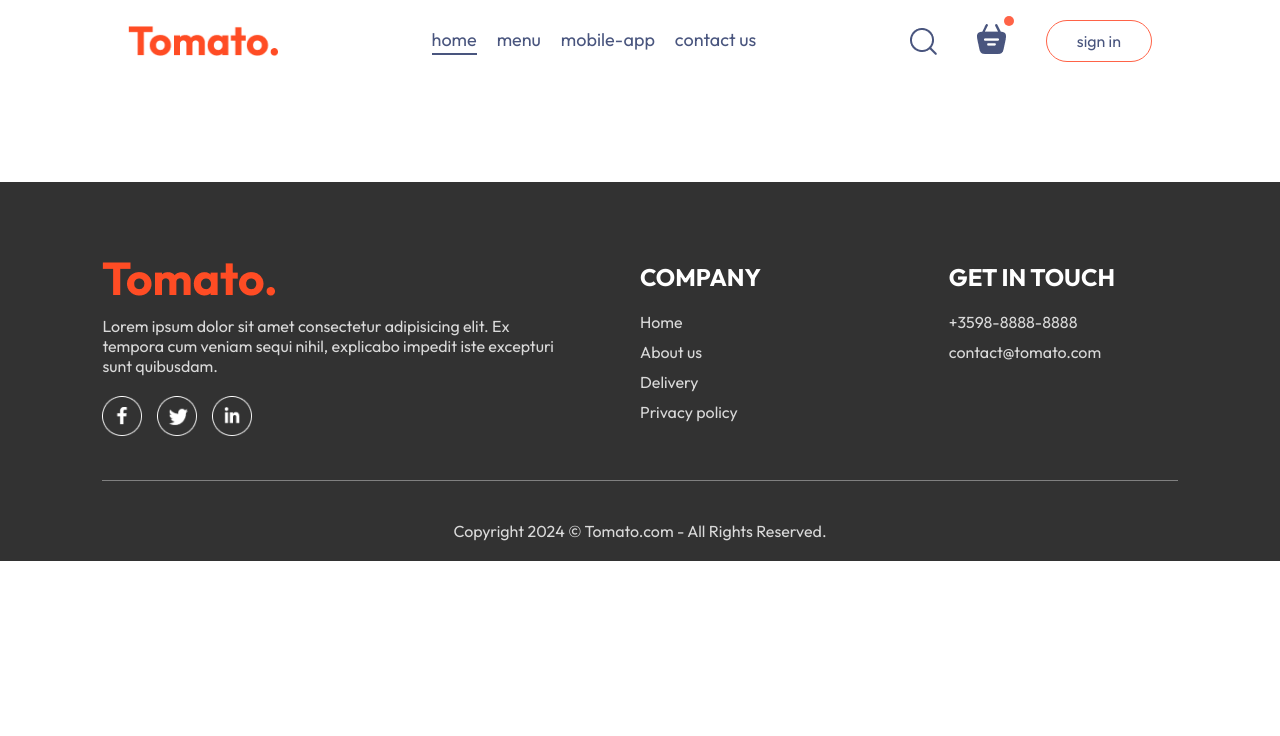
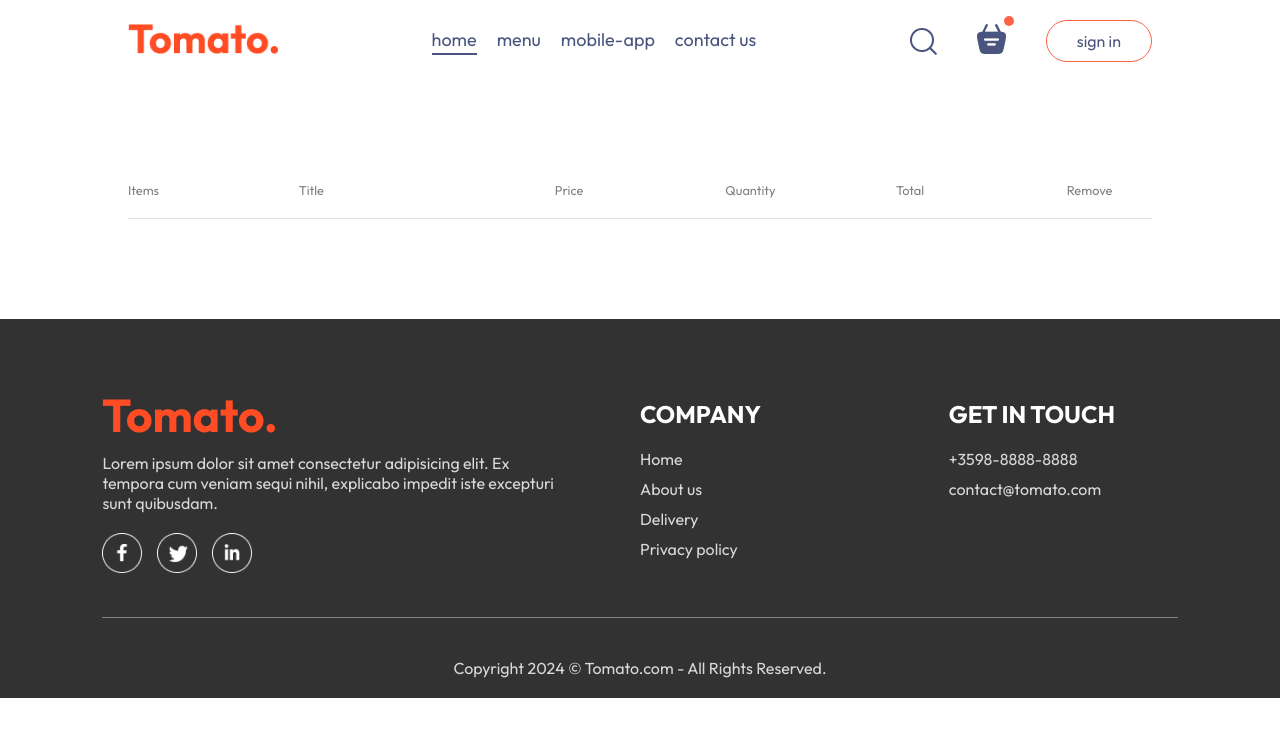
Before and after one commit to bogdangeorgievv/Meal-delivery-service-app, a React (Vite) app in the folder frontend/: page /cart in a window 1280 px wide. Shown: the top 736 px of the page. Built offline with nearby package versions, Linux system fonts and the light colour scheme.

Commit message:
Create Cart component and styling

```diff
--- a/frontend/src/components/Navbar/Navbar.jsx
+++ b/frontend/src/components/Navbar/Navbar.jsx
@@ -9,7 +9,7 @@
 
   return (
     <div className='navbar'>
-      <img src={assets.logo} alt="" className="logo" />
+      <Link to="/"><img src={assets.logo} alt="" className="logo" /></Link>
       <ul className="navbar-menu">
         <Link to='/' onClick={() => setMenu("home")} className={menu==="home"?"active":""}>home</Link>
         <a href='#explore-menu' onClick={() => setMenu("menu")} className={menu==="menu"?"active":""}>menu</a>
@@ -19,7 +19,7 @@
       <div className="navbar-right">
         <img src={assets.search_icon} alt="" />
         <div className="navbar-search-icon">
-          <img src={assets.basket_icon} alt="" />
+          <Link to='/cart'><img src={assets.basket_icon} alt="" /></Link>
           <div className="dot"></div>
         </div>
         <button onClick={()=>setShowLogin(true)}>sign in</button>
--- a/frontend/src/pages/Cart/Cart.css
+++ b/frontend/src/pages/Cart/Cart.css
@@ -0,0 +1,30 @@
+.cart {
+    margin-top: 100px;
+}
+
+.cart-items-title {
+    display: grid;
+    grid-template-columns: 1fr 1.5fr 1fr 1fr 1fr 0.5fr;
+    align-items: center;
+    color: grey;
+    font-size: max(1vw, 12px);
+}
+
+.cart-items-item {
+    margin: 10px 0px;
+    color: black;
+}
+
+.cart-items-item img {
+    width: 50px;
+}
+
+.cart hr {
+    height: 1px;
+    background-color: #e2e2e2;
+    border: none;
+}
+
+.cart-items-item .cross {
+    cursor: pointer;
+}
--- a/frontend/src/pages/Cart/Cart.jsx
+++ b/frontend/src/pages/Cart/Cart.jsx
@@ -1,12 +1,43 @@
-import React from 'react'
-import './Cart.css'
+import React, { useContext } from "react";
+import "./Cart.css";
+import { StoreContext } from "../../context/StoreContext";
 
 const Cart = () => {
+  const { cartItems, food_list, removeFromCart } = useContext(StoreContext);
+
   return (
-    <div>
+    <div className="cart">
+      <div className="cart-items">
+        <div className="cart-items-title">
+          <p>Items</p>
+          <p>Title</p>
+          <p>Price</p>
+          <p>Quantity</p>
+          <p>Total</p>
+          <p>Remove</p>
+        </div>
+      </div>
+      <br />
+      <hr />
+      {food_list.map((item, index) => {
+        if (cartItems[item._id] > 0) {
+          return (
+            <div>
+              <div className="cart-items-title cart-items-item">
+                <img src={item.image} alt="" />
+                <p>{item.name}</p>
+                <p>{item.price}</p>
+                <p>{cartItems[item._id]}</p>
+                <p>{item.price * cartItems[item._id]}</p>
+                <p className="cross">x</p>
+              </div>
+              <hr />
+            </div>
+          );
+        }
+      })}
+    </div>
+  );
+};
 
-    </div>
-  )
-}
-
-export default Cart
+export default Cart;
```
